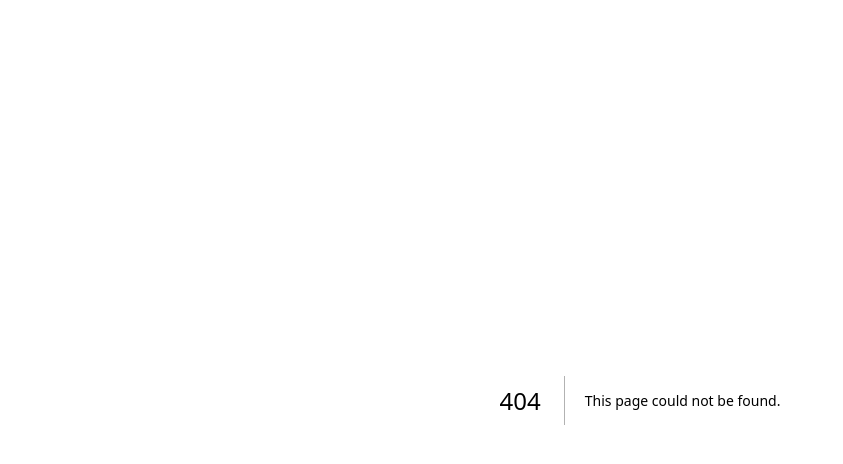
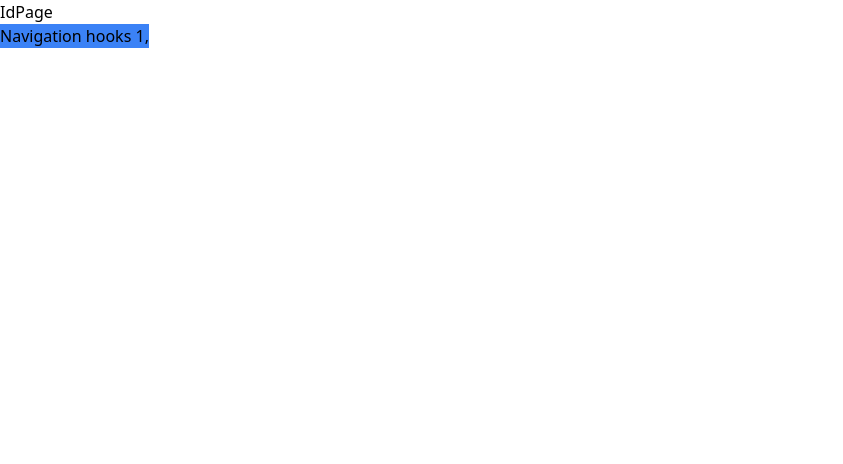
Before and after one commit to shahwezahmad/Property, a Next.js app: page /properties/1 in a window 1280 px wide. Before the commit this address had no page. Shown: the top 464 px of the page, without its empty margins (0-843 px from the left). Built offline with nearby package versions, Linux system fonts and the light colour scheme.

Commit message:
leart some hooks(useRouter, useParams, useSearchParams)from next/navigation

```diff
--- /dev/null
+++ b/app/properties/[id]/page.jsx
@@ -0,0 +1,16 @@
+
+'use client'
+import {useRouter, useParams, useSearchParams} from 'next/navigation'
+const IdPage = () => {
+  const router  = useRouter()
+  const {id} = useParams()
+  const query = useSearchParams()
+  return (
+    <div>
+      <h1>IdPage</h1>
+      <button onClick={()=> router.push('/properties')} className='bg-blue-500' >Navigation hooks {id}, {query.get('age')} </button>
+    </div>
+  )
+}
+
+export default IdPage
```
